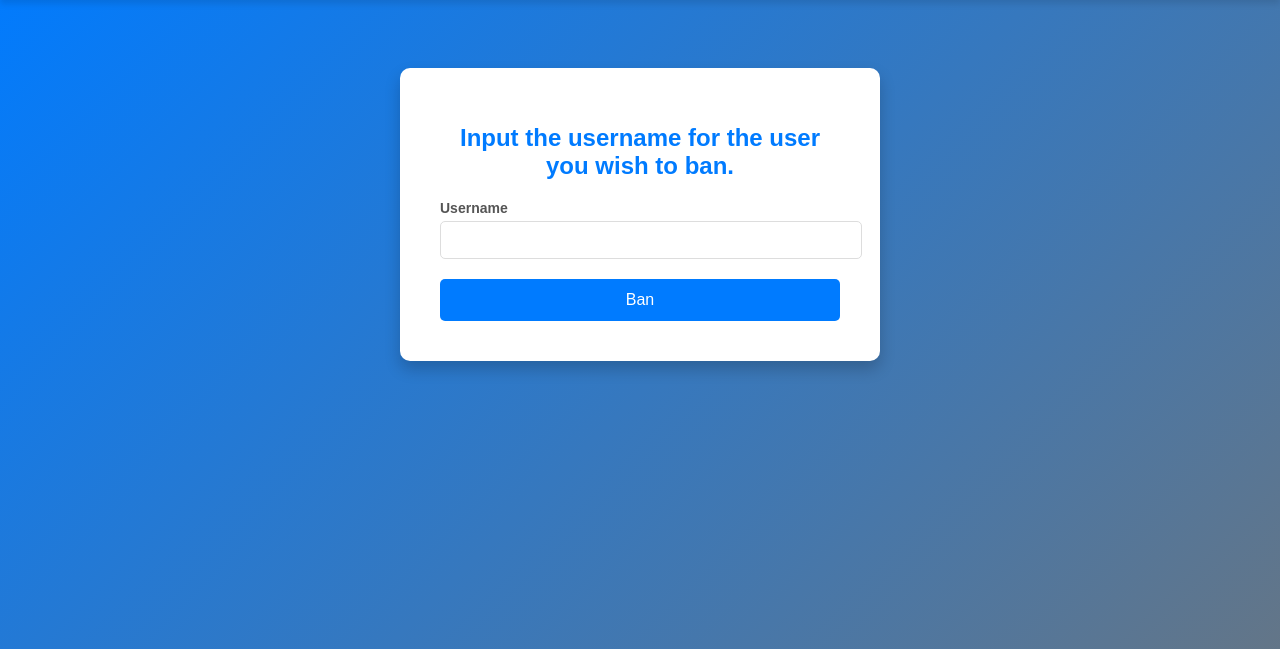
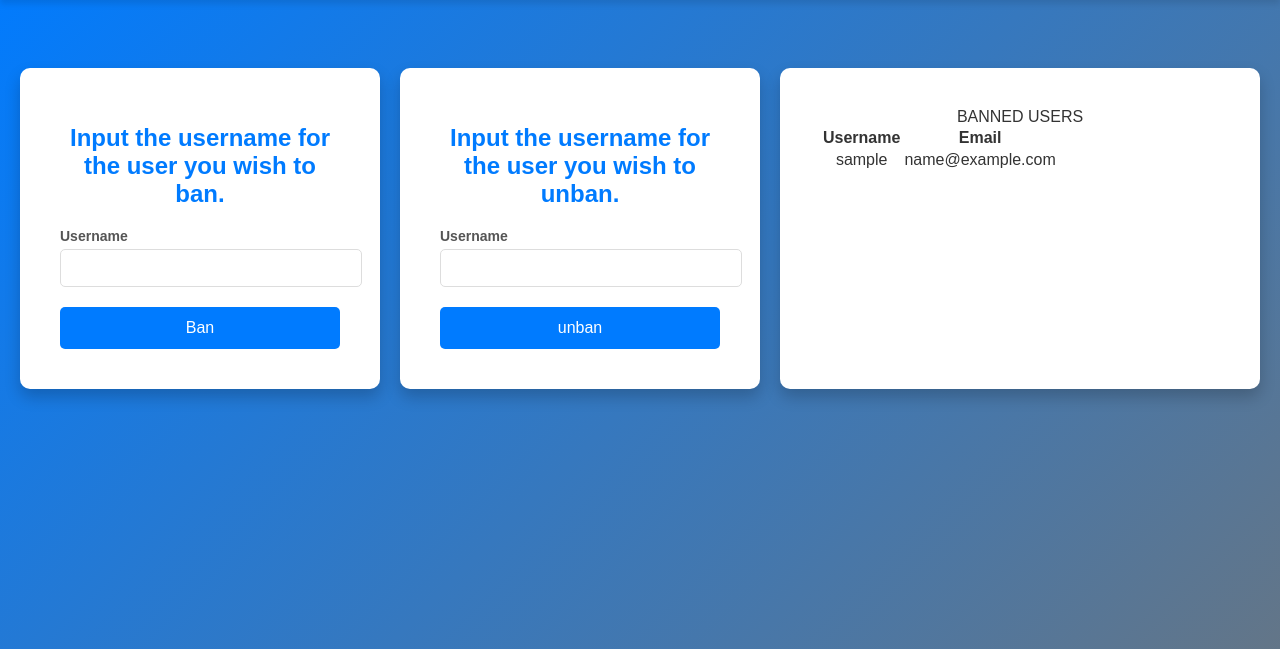
Before and after one commit to willclo1/MariaDeadbeatsSite, a Flask app: page /ban-user in a window 1280 px wide. Shown: the part 42-691 px from the top of the page. Run offline with Flask 3, Linux system fonts and the light colour scheme; a user stored in the database is signed in; tables that the repository leaves empty hold one stand-in row (values such as "Sample post").

Commit message:
added list for banned users and ability to unban

```diff
--- a/app/forms.py
+++ b/app/forms.py
@@ -50,7 +50,25 @@ class BanUserForm(FlaskForm):
     submit = SubmitField('Ban')
 
     def validate_username(self, username):
-        user = db.session.scalar(sa.select(Users).where(
+        unknown_user_test = db.session.scalar(sa.select(Users).where(
             Users.username == username.data))
-        if user is None:
+        if unknown_user_test is None:
             raise ValidationError('Please use a different username.')
+        banned_user_test = db.session.scalar(sa.select(BannedUsers).where(
+            BannedUsers.username == username.data))
+        if banned_user_test is not None:
+            raise ValidationError('This user is already banned!')
+
+class UnbanUserForm(FlaskForm):
+    username = StringField('Username', validators=[DataRequired()])
+    submit = SubmitField('unban')
+
+    def validate_username(self, username):
+        unknown_user_test = db.session.scalar(sa.select(BannedUsers).where(
+            Users.username == username.data))
+        if unknown_user_test is None:
+            raise ValidationError('Please use a different username.')
+        not_banned_user_test = db.session.scalar(sa.select(BannedUsers).where(
+            BannedUsers.username == username.data))
+        if not_banned_user_test is None:
+            raise ValidationError('This user is not banned!')
--- a/app/routes.py
+++ b/app/routes.py
@@ -5,7 +5,7 @@ from functools import wraps
 
 from app import db
 from app import app
-from app.forms import LoginForm, RegistrationForm, BanUserForm
+from app.forms import LoginForm, RegistrationForm, BanUserForm, UnbanUserForm
 from flask import flash, abort
 from flask import render_template, request, redirect, url_for
 from sqlalchemy import create_engine
@@ -112,24 +112,36 @@ def admin_status_required():
 @login_required
 @admin_status_required()
 def ban_user():
-    form = BanUserForm()
-    print("not validating")
-    if form.validate_on_submit():
-        print("form validated!")
+    ban_form = BanUserForm()
+    unban_form = UnbanUserForm()
+    if 'ban_submit' in request.form and ban_form.validate_on_submit():
+        print("ban form validated!")
         email = db.session.scalar(sa.select(Users.email).where(
-            Users.username == form.username.data))
-        banned_user = BannedUsers(username=form.username.data, email=email)
+            Users.username == ban_form.username.data))
+        banned_user = BannedUsers(username=ban_form.username.data, email=email)
         print("banning user: ")
-        print(form.username.data + " " +  email)
+        print(ban_form.username.data + " " +  email)
         db.session.add(banned_user)
         db.session.commit()
         output_string = "User Banned: " + banned_user.username + " - email: " + banned_user.email
         flash(output_string)
+    elif 'unban_submit' in request.form and unban_form.validate_on_submit():
+        print("unban form validated!")
+        print("unbanning user: ", unban_form.username.data)
+        unbanned_user = BannedUsers.query.filter_by(username=unban_form.username.data).scalar()
+        db.session.delete(unbanned_user)
+        db.session.commit()
+        output_string = "Unbanned User: " + unbanned_user.username + " - email: " + unbanned_user.email
+        flash(output_string)
     else:
         print("form not validated")
-        print(form.errors)  # This will print the errors if any
+        print(ban_form.errors)  # This will print the errors if any
+        print(unban_form.errors)  # This will print the errors if any
 
-    return render_template('ban_user.html', title='Ban User', form=form)
+    banned_users = BannedUsers.query.all()
+    return render_template('ban_user.html', title='Ban User',
+                           BanForm=ban_form, UnbanForm=unban_form,BannedUsers = banned_users)
+
 
 
 @app.route('/admin-register', methods=['GET', 'POST'])
--- a/app/templates/ban_user.html
+++ b/app/templates/ban_user.html
@@ -22,7 +22,6 @@
             text-align: left;
             color: #555;
         }
-
         input[type="text"],
         input[type="email"],
         input[type="password"] {
@@ -67,20 +66,50 @@
             font-size: 24px;
         }
     </style>
-
-    <div class="container">
+<div style="display: flex; justify-content: space-between; gap: 20px;">
+    <div class="container" style="flex: 1;">
         <h1>Input the username for the user you wish to ban.</h1>
         <form action="" method="POST">
-            {{ form.hidden_tag() }}
+            {{ BanForm.hidden_tag() }}
             <div class="form-group">
-                {{ form.username.label }}
-                {{ form.username(size=32) }}
-                {% for error in form.username.errors %}
+                {{ BanForm.username.label }}
+                {{ BanForm.username(size=32) }}
+                {% for error in BanForm.username.errors %}
                     <span class="form-error">[{{ error }}]</span>
                 {% endfor %}
             </div>
-            <button type="submit">{{ form.submit.label.text }}</button>
+            <button type="submit" name="ban_submit">{{ BanForm.submit.label.text }}</button>
         </form>
         </div>
+        <div class="container" style="flex: 1;">
+        <h1>Input the username for the user you wish to unban.</h1>
+        <form action="" method="POST">
+            {{ UnbanForm.hidden_tag() }}
+            <div class="form-group">
+                {{ UnbanForm.username.label }}
+                {{ UnbanForm.username(size=32) }}
+                {% for error in UnbanForm.username.errors %}
+                    <span class="form-error">[{{ error }}]</span>
+                {% endfor %}
+            </div>
+            <button type="submit" name="unban_submit">{{ UnbanForm.submit.label.text }}</button>
+        </form>
+        </div>
+    <div class="container">
+    <table>
+          <tr>
+              BANNED USERS
+            <th>Username</th>
+            <th>Email</th>
+          </tr>
+          {%for BannedUser in BannedUsers%}
+          <tr>
+            <td>{{BannedUser['username']}}</td>
+            <td>{{BannedUser['email']}}</td>
+          </tr>
+          {%endfor%}
+        </table>
+    </div>
+</div>
 
 {% endblock %}
```
